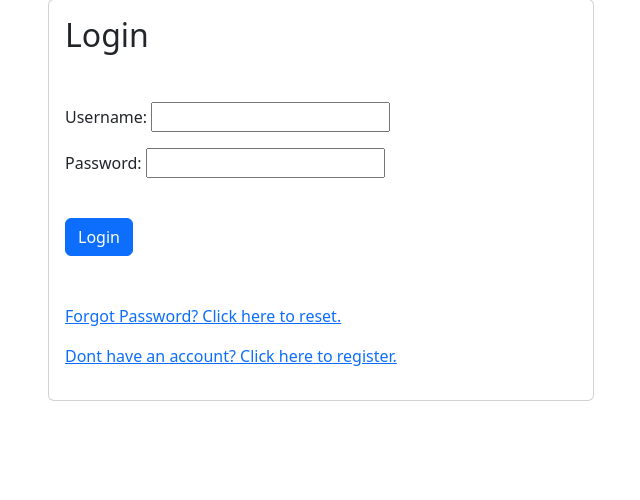
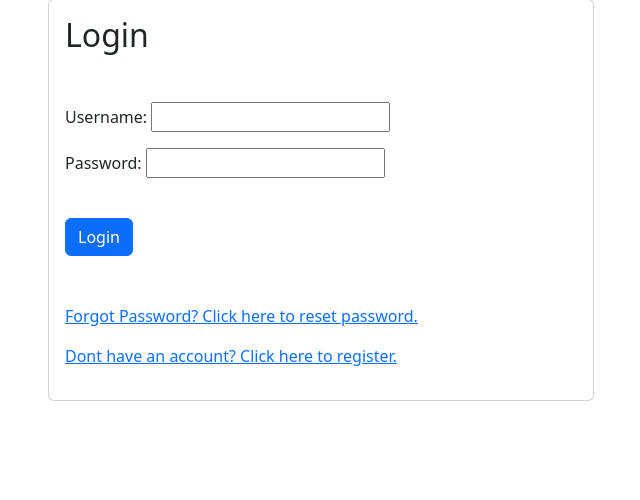
Before and after one commit to Ayush-NCI/SnapVibe, a Django app: page /login/ in a window 1280 px wide. Shown: the part 105-605 px from the top of the page, without its empty margins (319-959 px from the left). Run offline with Django 4.2, Linux system fonts and the light colour scheme.

Commit message:
changes in login page

```diff
--- a/users/templates/users/login.html
+++ b/users/templates/users/login.html
@@ -14,7 +14,7 @@
                         {{ form.as_p }}
                         <button type="submit" class="btn btn-primary btn-block mt-4 mb-5">Login</button>
                         <div class="mb-3">
-                            <p><a href="{% url 'password_reset' %}">Forgot Password? Click here to reset.</a></p>
+                            <p><a href="{% url 'password_reset' %}">Forgot Password? Click here to reset password.</a></p>
                         </div>
                         <div class="mb-3">
                             <p><a href="{% url 'register' %}">Dont have an account? Click here to register.</a></p>
```
